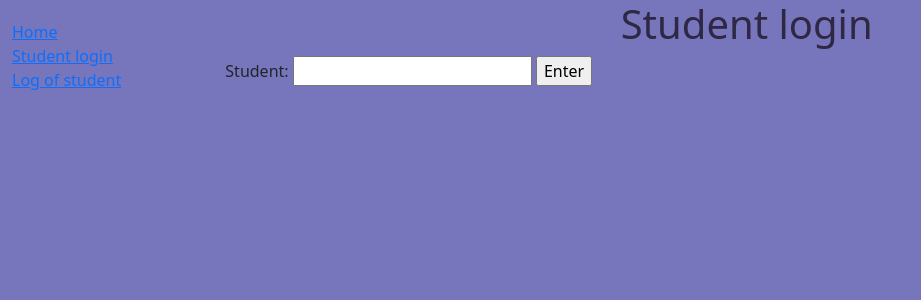
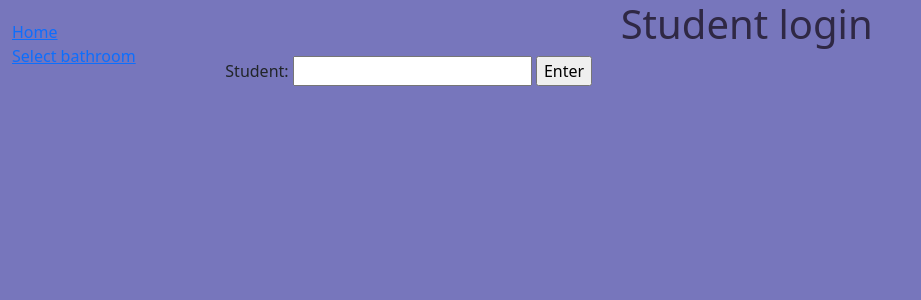
Before and after one commit to SandraWebDev/LILO, a Django app: page /bathroom/14 in a window 1280 px wide. Shown: the top 300 px of the page, without its empty margins (0-921 px from the left). Run offline with Django 4.2, Linux system fonts and the light colour scheme.

Commit message:
The code should all match now.

```diff
--- a/sign_in/templates/base_generic.html
+++ b/sign_in/templates/base_generic.html
@@ -22,9 +22,9 @@
           {% block sidebar %}
             <ul class="sidebar-nav">
               <li><a href="{% url 'home' %}">Home</a></li>
-              <li><a href="{% url 'student' %}">Student login</a></li>
-              <li><a href="{% url 'logs' %}">Log of student</a></li>
-              <!-- <li><a href="{% url 'bathroom' %}">bathroom</a></li> -->
+              <!-- <li><a href="{% url 'student' %}">Student login</a></li>
+              <li><a href="{% url 'logs' %}">Log of student</a></li> -->
+              <li><a href="{% url 'bathroom_selector' %}">Select bathroom</a></li>
             </ul>
           {% endblock %}
         </div>
--- a/sign_in/views.py
+++ b/sign_in/views.py
@@ -45,11 +45,10 @@ def bathroom_selector(request):
     form = ChooseBathroom()
     if request.method == "POST":
         form = ChooseBathroom(request.POST)
-        bathroom = form['bathrooms'].value()
-        print(bathroom)
-        Room = Bathroom(room = bathroom)
-        Room.save()
-        return home(request)
+        br_id = form['bathrooms'].value()
+        url = reverse('bathroom', args=(br_id))
+        print(url)
+        return redirect(reverse('bathroom', args=(br_id)))
 
 
     return render(request, 'pages/bathroom.html',{'form': form})
```
